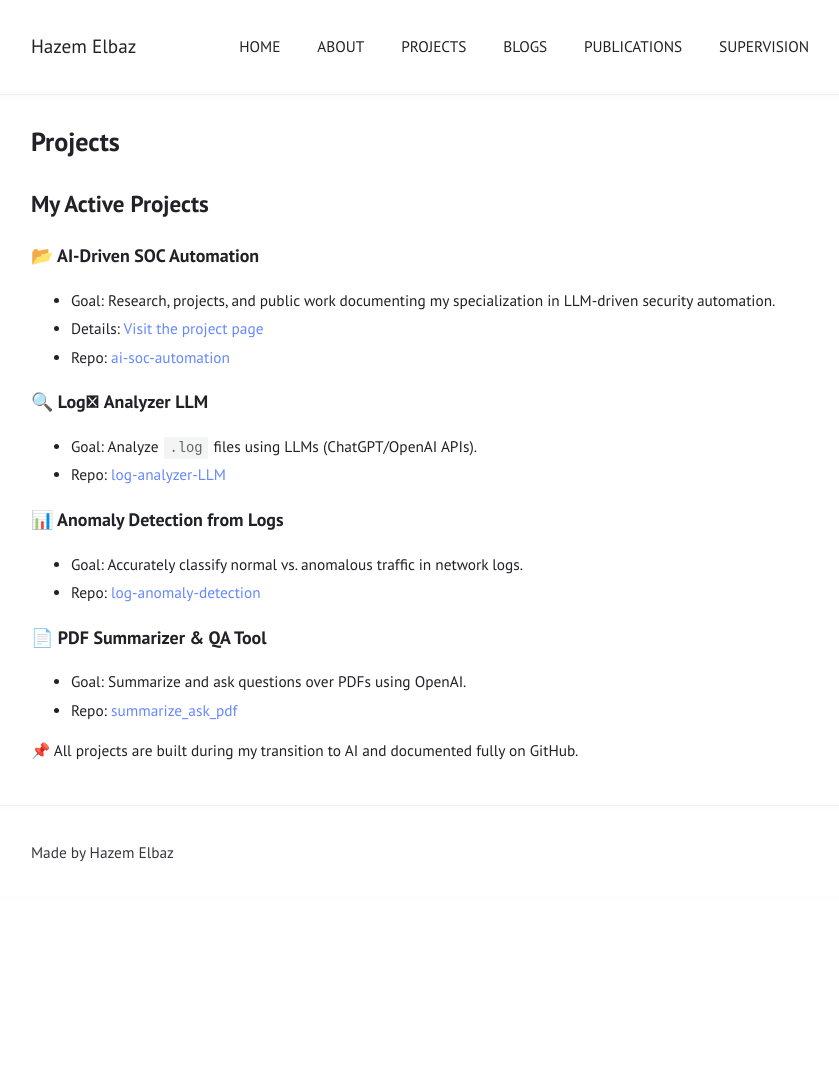
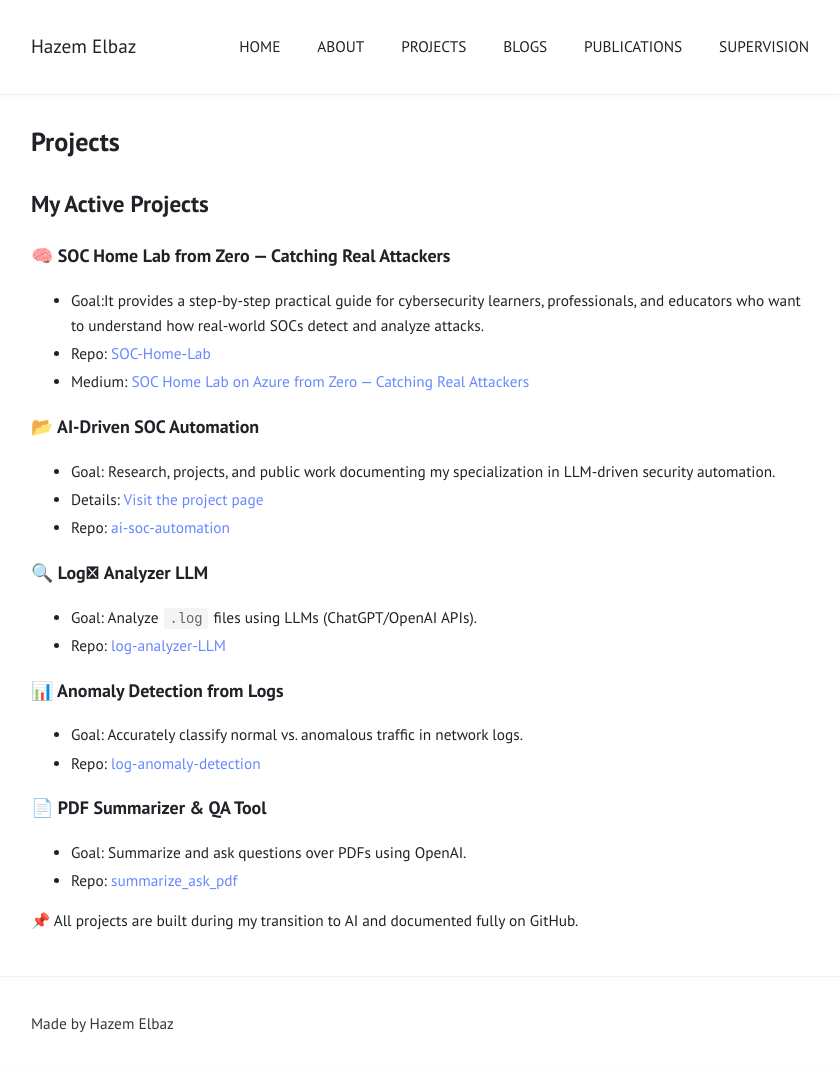
Before and after one commit to elbazhazem/elbazhazem.github.io, a Jekyll site: the page built from projects.md, in a window 1280 px wide. Shown: the whole page, without its empty margins (220-1059 px from the left). Built offline with Jekyll 4.4.1, drawn with Linux system fonts in a browser that asks for light colours; before the commit the page ends 900 px from its top, so only the background shows below that.

Commit message:
Update projects.md

```diff
--- a/projects.md
+++ b/projects.md
@@ -4,6 +4,11 @@ title: "Projects"
 ---
 
 # My Active Projects
+
+### 🧠 SOC Home Lab from Zero — Catching Real Attackers
+- Goal:It provides a step-by-step practical guide for cybersecurity learners, professionals, and educators who want to understand how real-world SOCs detect and analyze attacks.
+- Repo: [SOC-Home-Lab](https://github.com/elbazhazem/SOC-Home-Lab/tree/main)
+- Medium: [SOC Home Lab on Azure from Zero — Catching Real Attackers](https://medium.com/@hazem.baz/soc-home-lab-on-azure-from-zero-catching-real-attackers-6e377afee7aa)
 
 ### 📂 AI-Driven SOC Automation
 - Goal: Research, projects, and public work documenting my specialization in LLM-driven security automation.
```
